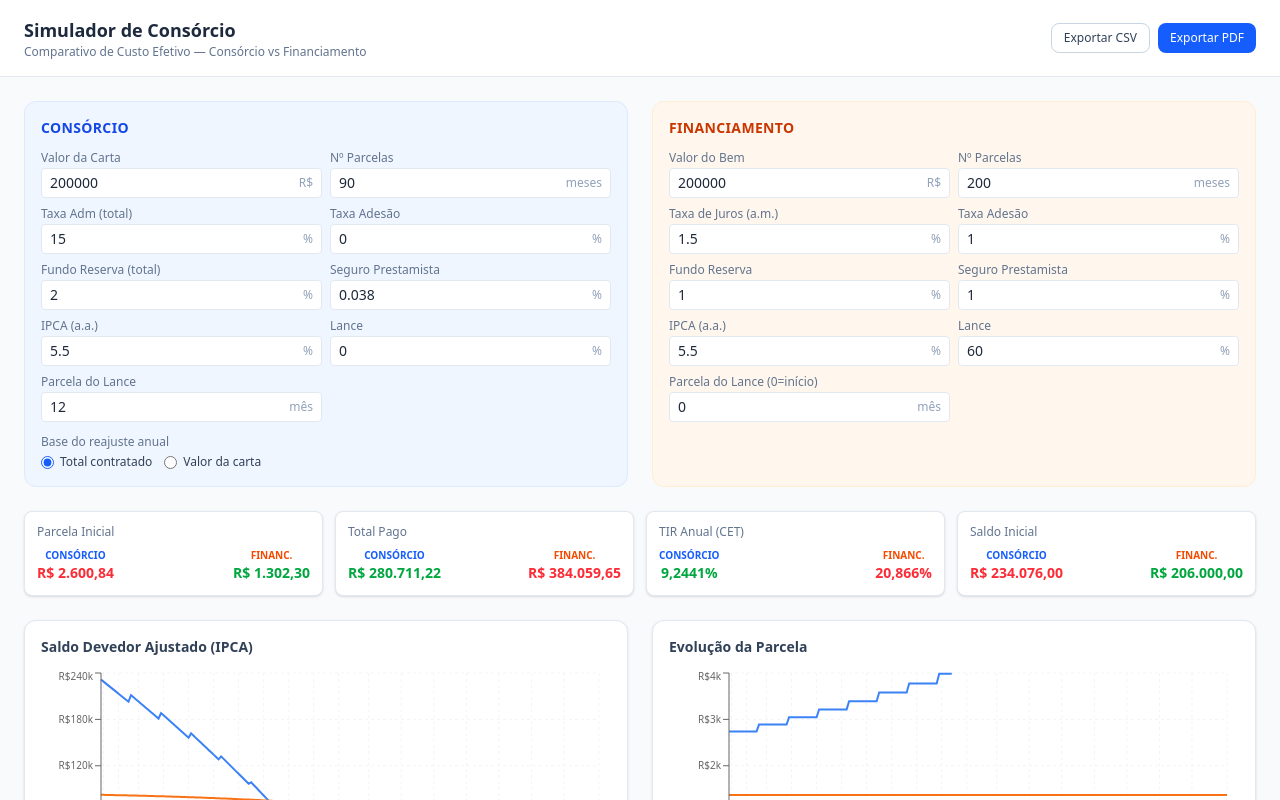
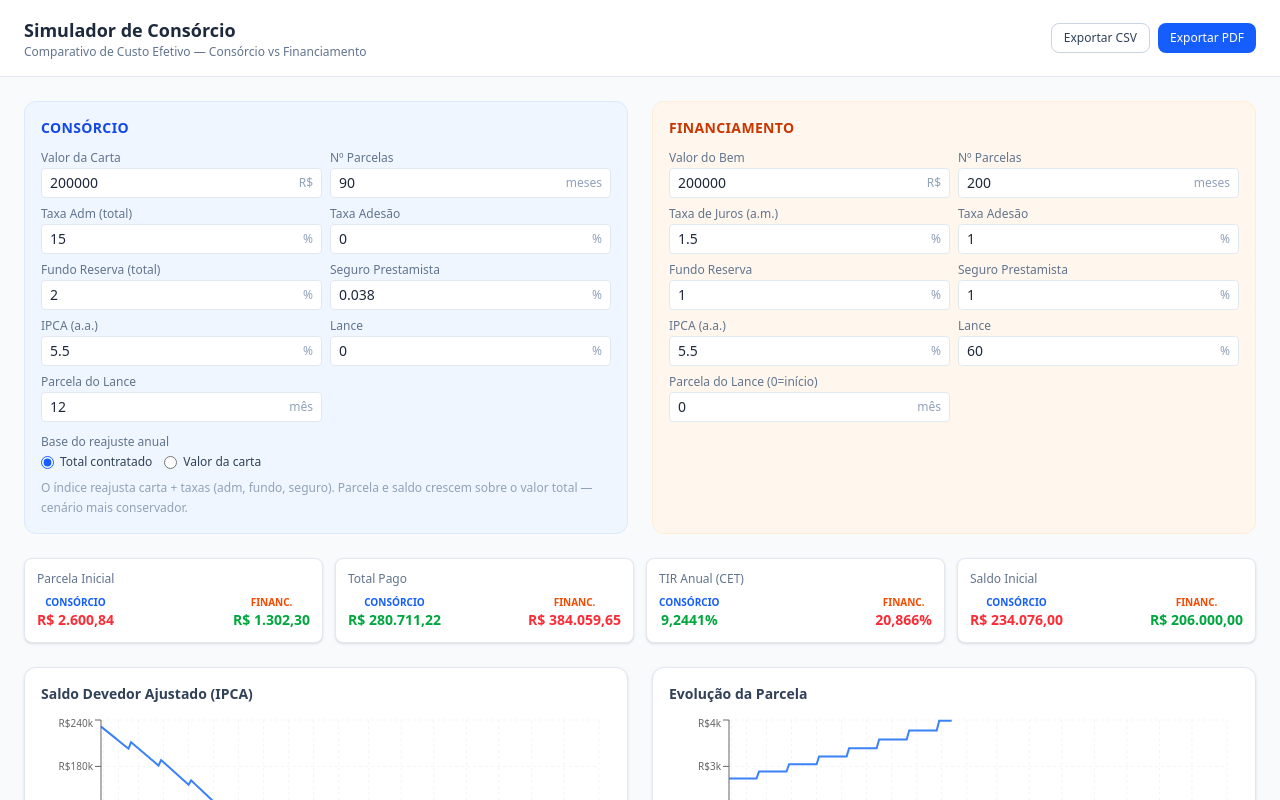
Before and after one commit to SetUp-Assessoria/cet-consorcio, a React (Vite) app: page / in a window 1280 px wide. Shown: the top 800 px of the page. Built offline with nearby package versions, Linux system fonts and the light colour scheme.

Commit message:
feat: hint explicativo na base do reajuste anual

```diff
--- a/src/components/InputPanel.tsx
+++ b/src/components/InputPanel.tsx
@@ -105,6 +105,11 @@ export function InputPanel({ consorcioParams, onConsorcioChange, financiamentoPa
               </label>
             ))}
           </div>
+          <p className="mt-1 text-xs text-slate-400 leading-relaxed">
+            {consorcioParams.baseReajuste === 'totalContratado'
+              ? 'O índice reajusta carta + taxas (adm, fundo, seguro). Parcela e saldo crescem sobre o valor total — cenário mais conservador.'
+              : 'O índice reajusta apenas o valor da carta. As taxas (adm, fundo, seguro) permanecem fixas no valor original — custo efetivo menor.'}
+          </p>
         </div>
       </div>
 
```
